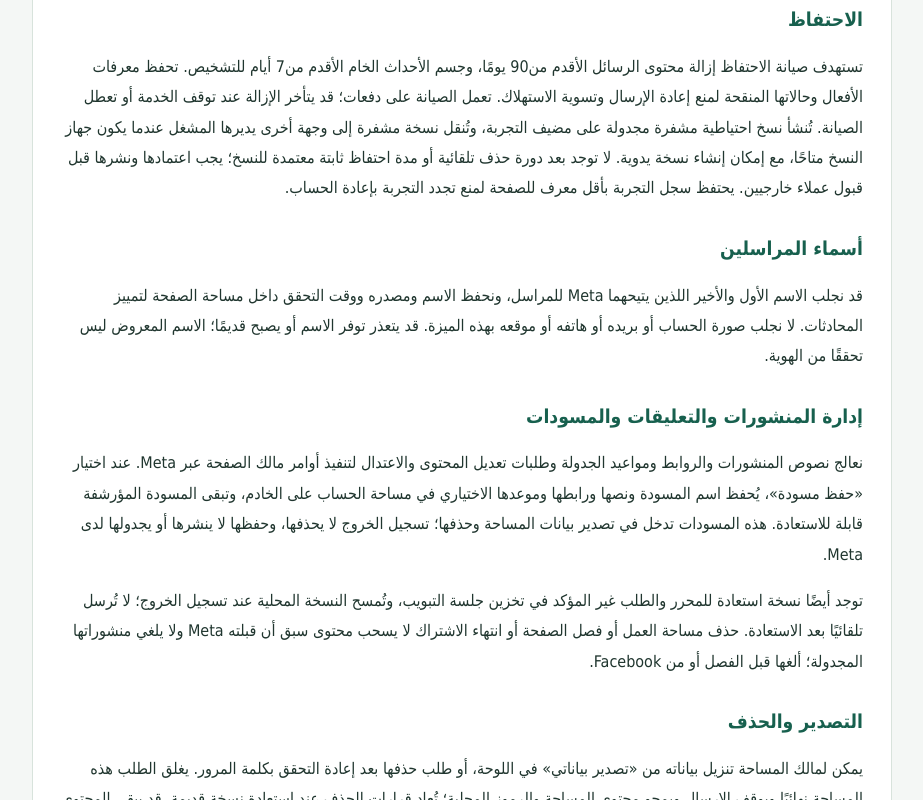
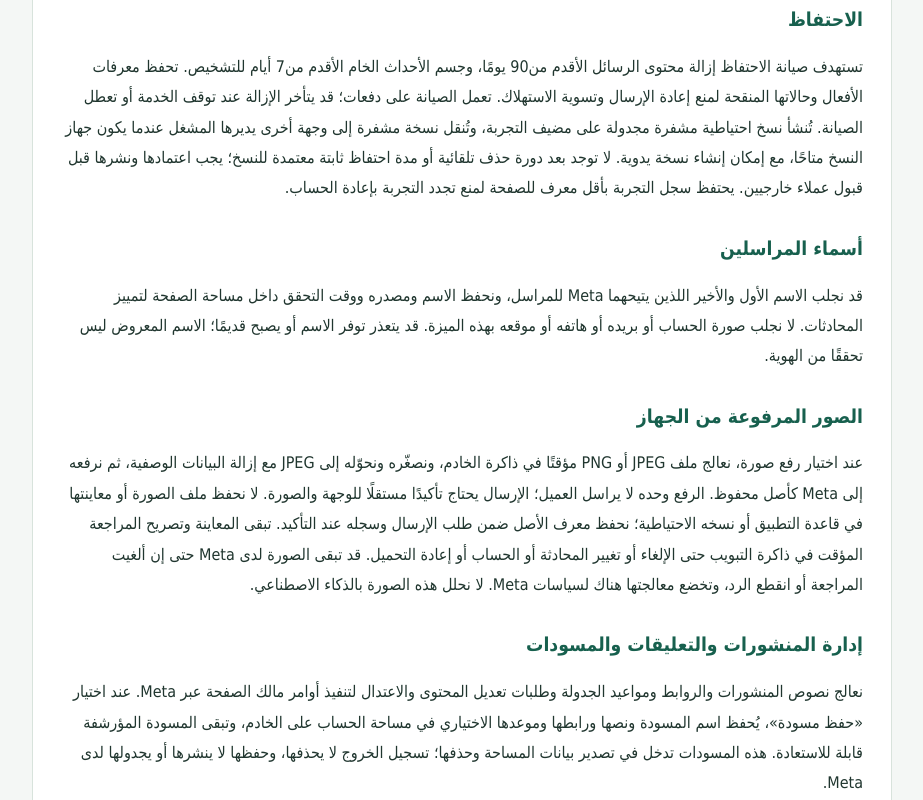
Before and after one commit to malgaroshy-maker/flow-bot-policy, a plain HTML site: page privacy.html in a window 1280 px wide. Shown: the part 372-1172 px from the top of the page, without its empty margins (178-1101 px from the left). Drawn offline with Linux system fonts and the light colour scheme.

Commit message:
Explain temporary image processing and Meta asset retention

```diff
--- a/privacy.html
+++ b/privacy.html
@@ -29,6 +29,8 @@
         </p>
         <h2>أسماء المراسلين</h2>
         <p>قد نجلب الاسم الأول والأخير اللذين يتيحهما Meta للمراسل، ونحفظ الاسم ومصدره ووقت التحقق داخل مساحة الصفحة لتمييز المحادثات. لا نجلب صورة الحساب أو بريده أو هاتفه أو موقعه بهذه الميزة. قد يتعذر توفر الاسم أو يصبح قديمًا؛ الاسم المعروض ليس تحققًا من الهوية.</p>
+        <h2>الصور المرفوعة من الجهاز</h2>
+        <p>عند اختيار رفع صورة، نعالج ملف JPEG أو PNG مؤقتًا في ذاكرة الخادم، ونصغّره ونحوّله إلى JPEG مع إزالة البيانات الوصفية، ثم نرفعه إلى Meta كأصل محفوظ. الرفع وحده لا يراسل العميل؛ الإرسال يحتاج تأكيدًا مستقلًا للوجهة والصورة. لا نحفظ ملف الصورة أو معاينتها في قاعدة التطبيق أو نسخه الاحتياطية؛ نحفظ معرف الأصل ضمن طلب الإرسال وسجله عند التأكيد. تبقى المعاينة وتصريح المراجعة المؤقت في ذاكرة التبويب حتى الإلغاء أو تغيير المحادثة أو الحساب أو إعادة التحميل. قد تبقى الصورة لدى Meta حتى إن ألغيت المراجعة أو انقطع الرد، وتخضع معالجتها هناك لسياسات Meta. لا نحلل هذه الصورة بالذكاء الاصطناعي.</p>
         <h2>إدارة المنشورات والتعليقات والمسودات</h2>
         <p>نعالج نصوص المنشورات والروابط ومواعيد الجدولة وطلبات تعديل المحتوى والاعتدال لتنفيذ أوامر مالك الصفحة عبر Meta. عند اختيار «حفظ مسودة»، يُحفظ اسم المسودة ونصها ورابطها وموعدها الاختياري في مساحة الحساب على الخادم، وتبقى المسودة المؤرشفة قابلة للاستعادة. هذه المسودات تدخل في تصدير بيانات المساحة وحذفها؛ تسجيل الخروج لا يحذفها، وحفظها لا ينشرها أو يجدولها لدى Meta.</p>
         <p>توجد أيضًا نسخة استعادة للمحرر والطلب غير المؤكد في تخزين جلسة التبويب، وتُمسح النسخة المحلية عند تسجيل الخروج؛ لا تُرسل تلقائيًا بعد الاستعادة. حذف مساحة العمل أو فصل الصفحة أو انتهاء الاشتراك لا يسحب محتوى سبق أن قبلته Meta ولا يلغي منشوراتها المجدولة؛ ألغها قبل الفصل أو من Facebook.</p>
```
